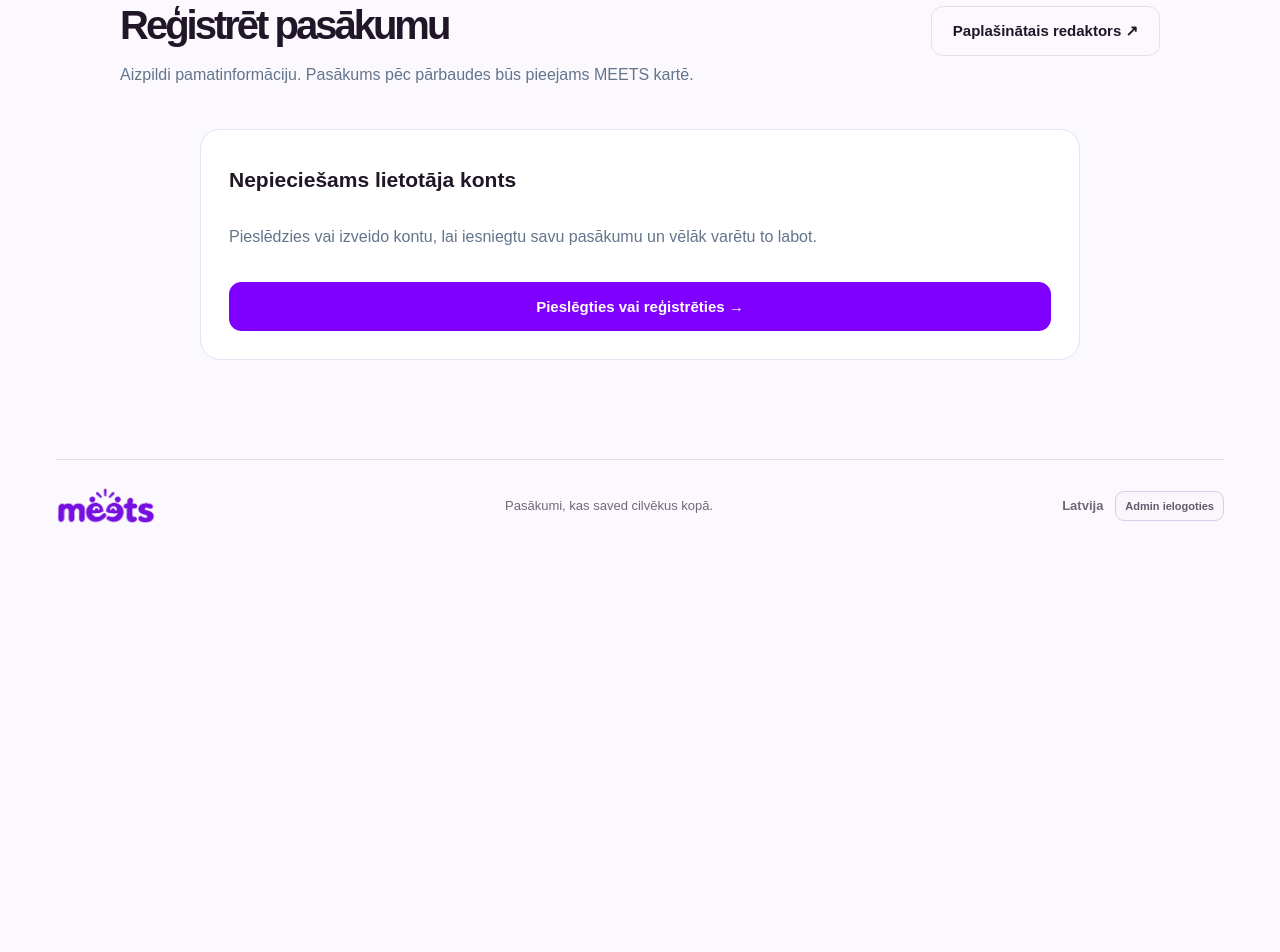
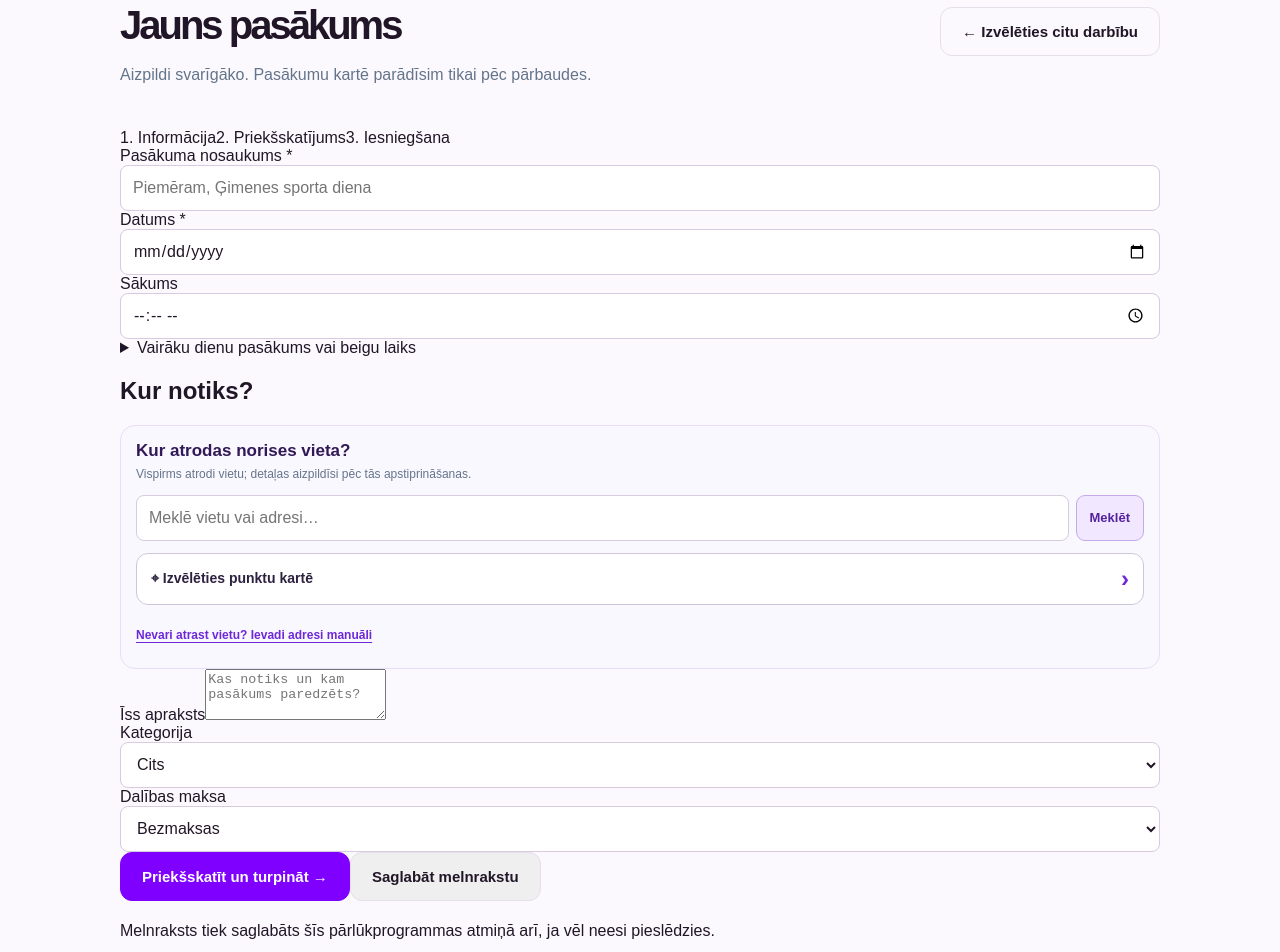
Before and after one commit to girtspolis1-sudo/meets-2, a Next.js app: page /registre-pasakumu/vienkarsi in a window 1280 px wide. Shown: the part 180-1132 px from the top of the page. Before the commit the page ends 800 px from the top, so only its background shows below. Built offline with nearby package versions, Linux system fonts and the light colour scheme.

Commit message:
feat: Luma-style event form, in-place signup, preview and local draft

```diff
--- a/app/registre-pasakumu/vienkarsi/page.jsx
+++ b/app/registre-pasakumu/vienkarsi/page.jsx
@@ -1,101 +1,199 @@
 'use client';
 import {useEffect,useState} from 'react';
 import Link from 'next/link';
+import {useSearchParams} from 'next/navigation';
+import {Suspense} from 'react';
 import VenueLocationPicker from '../../organizators/venue-location-picker.jsx';
+import {EVENT_CATEGORIES,QUICK_EVENT_EMPTY,EVENT_DRAFT_KEY,validateQuickEvent,copyEventDraft,isCoordinatePair} from '../../../lib/event-entry.js';
 
 const SESSION='meets_user_session_v1';
-const BLANK={title:'',description:'',category:'Cits',date_from:'',date_to:'',time_from:'',time_to:'',venue_name:'',address:'',latitude:'',longitude:'',price_status:'free'};
-const CATEGORIES=['Mūzika un dejas','Teātris un kino','Kultūra','Sports','Ģimenēm','Izstādes','Tirdziņi','Izglītība','Cits'];
-function sessionRead(){try{return JSON.parse(localStorage.getItem(SESSION)||'null');}catch{return null;}}
-export default function QuickEventPage(){
- const [account,setAccount]=useState(null),[ready,setReady]=useState(false),[organizations,setOrganizations]=useState([]),[organization,setOrganization]=useState(''),[form,setForm]=useState(BLANK);
- const [busy,setBusy]=useState(false),[error,setError]=useState(''),[success,setSuccess]=useState('');
- async function call(action,data={},session=account){
-  const res=await fetch('/api/organizer',{method:'POST',headers:{'Content-Type':'application/json'},cache:'no-store',body:JSON.stringify({action,token:session?.access_token,...data})});
-  const payload=await res.json();if(!res.ok)throw Error(payload.error||'Darbība neizdevās.');
-  return payload;
+const DEFAULT={...QUICK_EVENT_EMPTY};
+function savedSession(){try{return JSON.parse(localStorage.getItem(SESSION)||'null');}catch{return null;}}
+function safeSavedDraft(){try{const value=JSON.parse(localStorage.getItem(EVENT_DRAFT_KEY)||'null');return value&&typeof value==='object'&&!Array.isArray(value)?Object.fromEntries(Object.keys(DEFAULT).map(k=>[k,value[k]??DEFAULT[k]])):null;}catch{return null;}}
+function prettyDate(date){if(!date)return 'Nav norādīts';const [y,m,d]=date.split('-');return d+'.'+m+'.'+y;}
+function Authentication({onSuccess}){
+ const [mode,setMode]=useState('login'),[email,setEmail]=useState(''),[password,setPassword]=useState(''),[repeat,setRepeat]=useState(''),[busy,setBusy]=useState(false),[error,setError]=useState(''),[show,setShow]=useState(false);
+ async function submit(event){
+  event.preventDefault();setError('');
+  if(mode==='register'&&password!==repeat){setError('Paroles nesakrīt.');return;}
+  setBusy(true);
+  try{
+   const response=await fetch('/api/account',{method:'POST',headers:{'Content-Type':'application/json'},body:JSON.stringify({action:mode,email:email.trim(),password}),cache:'no-store'});
+   const data=await response.json();
+   if(!response.ok)throw Error(data.error||'Neizdevās pieslēgties.');
+   if(!data.access_token){setError('Konts izveidots. Pārbaudi e-pasta apstiprināšanas ziņu un pēc tam pieslēdzies.');setMode('login');return;}
+   localStorage.setItem(SESSION,JSON.stringify({...data,expires_at:Date.now()+(data.expires_in||3600)*1000}));
+   window.dispatchEvent(new Event('meets-user-changed'));onSuccess(data);
+  }catch(e){setError(e.message);}finally{setBusy(false);}
+ }
+ return <div className="quick-flow-auth"><h2>{mode==='register'?'Izveidot MEETS kontu':'Pieslēgties un turpināt'}</h2>
+  <p className="meets-muted">Tava aizpildītā pasākuma informācija paliks saglabāta. Pieslēgšanās nepieciešama tikai iesniegšanai.</p>
+  <form onSubmit={submit} className="quick-flow-stack">
+   <label>E-pasts<input type="email" autoComplete="email" required maxLength={254} value={email} onChange={e=>setEmail(e.target.value)}/></label>
+   <label>Parole<input type={show?'text':'password'} autoComplete={mode==='login'?'current-password':'new-password'} required minLength={8} maxLength={128} value={password} onChange={e=>setPassword(e.target.value)}/></label>
+   {mode==='register'&&<label>Atkārtot paroli<input type={show?'text':'password'} required minLength={8} maxLength={128} value={repeat} onChange={e=>setRepeat(e.target.value)}/></label>}
+   <label className="quick-flow-check"><input type="checkbox" checked={show} onChange={e=>setShow(e.target.checked)}/> Rādīt paroli</label>
+   <button type="submit" className="button primary" disabled={busy}>{busy?'Pārbauda…':mode==='register'?'Izveidot kontu un turpināt':'Pieslēgties →'}</button>
+  </form>
+  <button type="button" className="button" onClick={()=>{setMode(v=>v==='login'?'register':'login');setError('');}}>{mode==='login'?'Vēl nav konta? Reģistrēties':'Man jau ir konts'}</button>
+  {error&&<p className="meets-inline-error" role="alert">{error}</p>}
+ </div>;
+}
+function SimpleEventFlow(){
+ const params=useSearchParams();
+ const [form,setForm]=useState(DEFAULT),[restored,setRestored]=useState(false),[account,setAccount]=useState(null),[orgs,setOrgs]=useState([]),[orgId,setOrgId]=useState(''),[venues,setVenues]=useState([]);
+ const [stage,setStage]=useState('edit'),[saveVenue,setSaveVenue]=useState(false),[expanded,setExpanded]=useState(false),[busy,setBusy]=useState(false),[error,setError]=useState(''),[notice,setNotice]=useState(''),[submitted,setSubmitted]=useState(null);
+ const [refreshKey,setRefreshKey]=useState(0);
+ const selectedVenue=venues.find(v=>v.id===form.venue_id&&v.organization_id===orgId);
+ async function call(action,payload={},token=account?.access_token){
+  const response=await fetch('/api/organizer',{method:'POST',headers:{'Content-Type':'application/json'},body:JSON.stringify({action,token,...payload}),cache:'no-store'});
+  const data=await response.json();if(!response.ok)throw Error(data.error||'Neizdevās saglabāt.');return data;
+ }
+ async function load(account){
+  const result=await call('list',{},account.access_token);
+  setAccount(account);setOrgs(result.organizations||[]);setVenues(result.venues||[]);
+  setOrgId(before=>result.organizations?.some(o=>o.id===before)?before:(params.get('org')&&result.organizations?.some(o=>o.id===params.get('org'))?params.get('org'):result.organizations?.[0]?.id||''));
+  return result;
  }
  useEffect(()=>{
   let active=true;
+  const draft=safeSavedDraft();
+  if(draft)setForm(draft);
+  setRestored(true);
   (async()=>{
-   const current=sessionRead();
-   if(!current?.access_token){if(active)setReady(true);return;}
+   let session=savedSession();
+   if(!session?.access_token)return;
    try{
-    let session=current, result;
-    try{result=await call('list',{},session);}
+    let result;
+    try{result=await call('list',{},session.access_token);}
     catch{
-     if(!session.refresh_token)throw Error('Sesija ir beigusies.');
-     const r=await fetch('/api/account',{method:'POST',headers:{'Content-Type':'application/json'},body:JSON.stringify({action:'refresh',token:session.refresh_token})});
-     if(!r.ok)throw Error('Sesija ir beigusies.');
-     session=await r.json();localStorage.setItem(SESSION,JSON.stringify(session));
-     result=await call('list',{},session);
+     if(!session.refresh_token)throw Error('expired');
+     const renewed=await fetch('/api/account',{method:'POST',headers:{'Content-Type':'application/json'},body:JSON.stringify({action:'refresh',token:session.refresh_token})});
+     if(!renewed.ok)throw Error('expired');
+     session=await renewed.json();
+     localStorage.setItem(SESSION,JSON.stringify({...session,expires_at:Date.now()+(session.expires_in||3600)*1000}));
+     result=await call('list',{},session.access_token);
     }
-    if(active){setAccount(session);setOrganizations(result.organizations||[]);setOrganization(result.organizations?.[0]?.id||'');}
-   }catch(e){if(active)setError(e.message);}
-   finally{if(active)setReady(true);}
+    if(!active)return;
+    setAccount(session);setOrgs(result.organizations||[]);setVenues(result.venues||[]);
+    const requested=params.get('org');
+    const chosen=result.organizations?.find(o=>o.id===requested)?.id||result.organizations?.[0]?.id||'';
+    setOrgId(chosen);
+    const copied=params.get('copy');
+    if(copied){
+     const original=result.submissions?.find(e=>e.id===copied&&e.organization_id===chosen);
+     if(original){setForm(copyEventDraft(original));setNotice('Izveidota iepriekšējā pasākuma kopija. Norādi jaunus datumus un pārbaudi vietu.');}
+     else setError('Norādītais pasākums nav pieejams kopēšanai tavā organizācijā.');
+    }else{
+     const venueId=params.get('venue');
+     const venue=result.venues?.find(v=>v.id===venueId&&v.organization_id===chosen);
+     if(venue&&!draft)setForm(f=>({...f,venue_id:venue.id,venue_name:venue.name,address:venue.address||'',latitude:venue.latitude??'',longitude:venue.longitude??''}));
+    }
+   }catch{if(active)setAccount(null);}
   })();
   return()=>{active=false;};
- },[]);
- async function submit(e){
-  e.preventDefault();setError('');setSuccess('');
-  if(!account){setError('Pieslēdzies MEETS kontā.');return;}
-  const d=form.date_from,to=form.date_to;
-  if(to&&to<d){setError('Beigu datums nevar būt pirms sākuma datuma.');return;}
-  if(!form.venue_name.trim()||!form.address.trim()&&!(form.latitude!==''&&form.longitude!=='')){
-   setError('Norādi norises vietu un adresi vai punktu kartē.');return;
-  }
-  setBusy(true);
+ },[refreshKey]);
+ useEffect(()=>{if(restored&&stage!=='done'){try{localStorage.setItem(EVENT_DRAFT_KEY,JSON.stringify(form));}catch{}}},[form,restored,stage]);
+ function update(field,value){setForm(before=>({...before,[field]:value}));setError('');}
+ function choose(place){
+  const owned=venues.find(v=>v.id===place.venueId&&v.organization_id===orgId);
+  setForm(before=>({...before,venue_id:owned?.id||'',venue_name:owned?.name||place.name||before.venue_name,
+    address:owned?.address||place.address||'',latitude:owned?.latitude??place.latitude??'',longitude:owned?.longitude??place.longitude??''}));
+  setSaveVenue(false);setError('');
+ }
+ function switchOrg(value){setOrgId(value);setSaveVenue(false);
+  if(form.venue_id&&!venues.some(v=>v.id===form.venue_id&&v.organization_id===value))
+   setForm(f=>({...f,venue_id:''}));
+ }
+ function preview(){
+  const message=validateQuickEvent(form);
+  if(message){setError(message);return;}
+  setError('');setStage('preview');window.scrollTo({top:0,behavior:'smooth'});
+ }
+ function startAuth(){setStage('auth');window.scrollTo({top:0,behavior:'smooth'});}
+ async function save(status='pending_review'){
+  if(!account)return startAuth();
+  const message=validateQuickEvent(form);
+  if(message){setError(message);setStage('edit');return;}
+  setBusy(true);setError('');
   try{
-   let id=organization;
-   if(!id){
-    const created=await call('createOrganization',{name:'Mans pasākumu profils',kind:'organizer'});
-    id=created.item.id;setOrganization(id);setOrganizations([{...created.item},...organizations]);
+   let chosen=orgId;
+   if(!chosen){
+    const created=await call('createOrganization',{name:'Mani pasākumi',kind:'organizer'});
+    chosen=created.item.id;setOrgId(chosen);setOrgs(o=>[created.item,...o]);
    }
-   await call('saveEvent',{...form,organization_id:id,schedule_kind:form.date_to&&form.date_to!==form.date_from?'ongoing':'once',status:'pending_review'});
-   setSuccess('Pasākums ir iesniegts MEETS pārbaudei. Kartē tas parādīsies pēc apstiprināšanas.');
-   setForm(BLANK);
-  }catch(e){setError(e.message);}
+   const result=await call('saveEvent',{...form,organization_id:chosen,venue_id:venues.some(v=>v.id===form.venue_id&&v.organization_id===chosen)?form.venue_id:null,
+     save_venue:saveVenue, schedule_kind:form.date_to&&form.date_to!==form.date_from?'ongoing':'once',status});
+   setSubmitted(result.item);setStage('done');
+   try{localStorage.removeItem(EVENT_DRAFT_KEY);}catch{}
+  }catch(e){setError(e.message);if(/sesija|Pieslēdzies/i.test(e.message))setStage('auth');}
   finally{setBusy(false);}
  }
- return <section className="meets-organizer-page">
-  <div className="meets-account-heading"><div><p className="eyebrow">MEETS · Vienkārša iesniegšana</p>
-   <h1>Reģistrēt pasākumu</h1><p className="meets-muted">Aizpildi pamatinformāciju. Pasākums pēc pārbaudes būs pieejams MEETS kartē.</p></div>
-   <Link className="button" href="/organizators">Paplašinātais redaktors ↗</Link></div>
-  <style>{`
-   .quick-event-form{max-width:880px;margin:24px auto;background:white;border:1px solid #e1e6f0;border-radius:20px;padding:28px;display:grid;gap:17px}
-   .quick-event-form label{display:grid;gap:6px;font-size:14px;font-weight:700}
-   .quick-event-form input,.quick-event-form textarea,.quick-event-form select{width:100%;min-width:0;padding:11px;border:1px solid #cad3df;border-radius:10px;font:inherit}
-   .quick-event-row{display:grid;grid-template-columns:repeat(2,minmax(0,1fr));gap:14px}
-   .quick-event-form h2{margin:10px 0 0;font-size:21px}
-   .quick-event-form .quick-help{font-size:13px;color:#667085;margin:0}
-   @media(max-width:600px){.quick-event-form{padding:16px}.quick-event-row{grid-template-columns:1fr}}
-  `}</style>
-  {!ready?<p role="status">Ielādē…</p>:!account?<div className="quick-event-form"><h2>Nepieciešams lietotāja konts</h2>
-   <p className="meets-muted">Pieslēdzies vai izveido kontu, lai iesniegtu savu pasākumu un vēlāk varētu to labot.</p>
-   <Link href="/mani-pasakumi" className="button primary">Pieslēgties vai reģistrēties →</Link></div>:
-   <form onSubmit={submit} className="quick-event-form">
-    {organizations.length>1&&<label>Organizators<select value={organization} onChange={e=>setOrganization(e.target.value)}>
-     {organizations.map(org=><option key={org.id} value={org.id}>{org.name}</option>)}</select></label>}
-    <h2>1. Par pasākumu</h2>
-    <label>Nosaukums *<input required maxLength={200} minLength={3} placeholder="Piemēram, Sporta diena Mārupē" value={form.title} onChange={e=>setForm(f=>({...f,title:e.target.value}))}/></label>
-    <label>Apraksts<textarea rows={3} maxLength={6000} placeholder="Kas notiks un kam paredzēts?" value={form.description} onChange={e=>setForm(f=>({...f,description:e.target.value}))}/></label>
-    <div className="quick-event-row"><label>Kategorija<select value={form.category} onChange={e=>setForm(f=>({...f,category:e.target.value}))}>
-     {CATEGORIES.map(c=><option key={c}>{c}</option>)}</select></label>
-     <label>Ieejas maksa<select value={form.price_status} onChange={e=>setForm(f=>({...f,price_status:e.target.value}))}>
-      <option value="free">Bezmaksas</option><option value="paid">Maksas</option><option value="mixed">Ir bezmaksas un maksas iespējas</option></select></label></div>
-    <h2>2. Kad notiek?</h2>
-    <div className="quick-event-row"><label>Datums no *<input type="date" required value={form.date_from} onChange={e=>setForm(f=>({...f,date_from:e.target.value}))}/></label>
-     <label>Datums līdz (ja vairākas dienas)<input type="date" min={form.date_from||undefined} value={form.date_to} onChange={e=>setForm(f=>({...f,date_to:e.target.value}))}/></label>
-     <label>Sākuma laiks<input type="time" value={form.time_from} onChange={e=>setForm(f=>({...f,time_from:e.target.value}))}/></label>
-     <label>Beigu laiks<input type="time" value={form.time_to} onChange={e=>setForm(f=>({...f,time_to:e.target.value}))}/></label></div>
-    <h2>3. Kur notiek?</h2><p className="quick-help">Sameklē adresi vai manuāli atzīmē punktu kartē. Šos datus izmantos MEETS publiskā karte.</p>
-    <VenueLocationPicker value={form} onSelect={place=>setForm(f=>({...f,venue_name:place.name||f.venue_name,address:place.address||f.address,latitude:place.latitude??'',longitude:place.longitude??''}))}/>
-    <label>Norises vietas nosaukums *<input required maxLength={200} value={form.venue_name} onChange={e=>setForm(f=>({...f,venue_name:e.target.value}))} placeholder="Skola, stadions, laukums…"/></label>
-    <label>Adrese<input maxLength={300} value={form.address} onChange={e=>setForm(f=>({...f,address:e.target.value}))} placeholder="Piemēram, Lielā iela 1, Mārupe"/></label>
-    <p className="quick-help">Pasākums tiek iesniegts pārbaudei, nevis publicēts uzreiz. Atkārtotiem pasākumiem un norises vietu pārvaldībai izmanto paplašināto redaktoru.</p>
-    <button type="submit" disabled={busy} className="button primary">{busy?'Saglabā…':'Iesniegt pasākumu pārbaudei →'}</button>
-   </form>}
-  {error&&<p role="alert" className="meets-inline-error">{error}</p>}
-  {success&&<div className="meets-organizer-success" role="status"><p>{success}</p><Link href="/organizators" className="button">Mani iesniegtie pasākumi ↗</Link></div>}
+ function restart(){setForm({...DEFAULT});setSubmitted(null);setSaveVenue(false);setStage('edit');setError('');setNotice('');localStorage.removeItem(EVENT_DRAFT_KEY);}
+ const venueChosen=Boolean(form.venue_id||form.address||isCoordinatePair(form));
+ return <section className="meets-organizer-page quick-flow">
+  <div className="meets-account-heading">
+   <div><p className="eyebrow">MEETS · Pasākuma pievienošana</p><h1>{stage==='done'?'Pasākums saglabāts':stage==='preview'?'Pārbaudi pasākumu':stage==='auth'?'Vēl viens solis':'Jauns pasākums'}</h1>
+    <p className="meets-muted">Aizpildi svarīgāko. Pasākumu kartē parādīsim tikai pēc pārbaudes.</p></div>
+   <Link className="button" href="/registre-pasakumu">← Izvēlēties citu darbību</Link>
+  </div>
+  {stage!=='done'&&<div className="quick-flow-progress" aria-label="Reģistrācijas progress">
+   <span className={stage==='edit'?'active':''}>1. Informācija</span><span className={stage==='preview'?'active':''}>2. Priekšskatījums</span><span className={stage==='auth'?'active':''}>3. Iesniegšana</span>
+  </div>}
+  {notice&&<p className="meets-organizer-success" role="status">{notice}</p>}
+  {error&&<p className="meets-inline-error" role="alert">{error}</p>}
+  {stage==='edit'&&<form className="quick-flow-card" onSubmit={e=>{e.preventDefault();preview();}}>
+   {orgs.length>1&&<label>Organizators<select value={orgId} onChange={e=>switchOrg(e.target.value)}>{orgs.map(org=><option key={org.id} value={org.id}>{org.name}</option>)}</select></label>}
+   <label>Pasākuma nosaukums *<input required minLength={3} maxLength={200} autoComplete="off" value={form.title} placeholder="Piemēram, Ģimenes sporta diena" onChange={e=>update('title',e.target.value)}/></label>
+   <div className="quick-flow-two"><label>Datums *<input required type="date" value={form.date_from} onChange={e=>update('date_from',e.target.value)}/></label>
+    <label>Sākums<input type="time" value={form.time_from} onChange={e=>update('time_from',e.target.value)}/></label></div>
+   <details className="quick-flow-details"><summary>Vairāku dienu pasākums vai beigu laiks</summary>
+    <div className="quick-flow-two"><label>Beigu datums<input type="date" min={form.date_from||undefined} value={form.date_to} onChange={e=>update('date_to',e.target.value)}/></label>
+     <label>Beigu laiks<input type="time" value={form.time_to} onChange={e=>update('time_to',e.target.value)}/></label></div>
+    <p className="meets-muted">Vairākas dienas nozīmē nepārtrauktu pasākumu. Atsevišķām nodarbībām izmanto paplašināto redaktoru.</p>
+   </details>
+   <h2>Kur notiks?</h2>
+   <VenueLocationPicker value={{name:form.venue_name,venueId:form.venue_id,address:form.address,latitude:form.latitude,longitude:form.longitude}}
+     existingVenues={venues.filter(v=>v.organization_id===orgId)} onSelect={choose}/>
+   {venueChosen&&<>
+    <label>Norises vietas nosaukums *<input required minLength={2} maxLength={200} value={form.venue_name} onChange={e=>update('venue_name',e.target.value)} placeholder="Parks, sporta centrs, skola…"/></label>
+    <label>Adrese<input maxLength={300} value={form.address} onChange={e=>update('address',e.target.value)}/></label>
+    {selectedVenue?<p className="quick-flow-note">✓ Izmantota tava saglabātā vieta “{selectedVenue.name}”.</p>:
+     <label className="quick-flow-check"><input type="checkbox" checked={saveVenue} onChange={e=>setSaveVenue(e.target.checked)}/>
+      Saglabāt šo vietu manā profilā nākamajiem pasākumiem</label>}
+   </>}
+   <label>Īss apraksts<textarea rows={3} maxLength={6000} value={form.description} placeholder="Kas notiks un kam pasākums paredzēts?" onChange={e=>update('description',e.target.value)}/></label>
+   <div className="quick-flow-two">
+    <label>Kategorija<select value={form.category} onChange={e=>update('category',e.target.value)}>{EVENT_CATEGORIES.map(x=><option key={x}>{x}</option>)}</select></label>
+    <label>Dalības maksa<select value={form.price_status} onChange={e=>update('price_status',e.target.value)}>
+     <option value="free">Bezmaksas</option><option value="paid">Maksas</option><option value="mixed">Daļēji maksas</option><option value="unknown">Nav zināms</option></select></label>
+   </div>
+   <div className="quick-flow-actions"><button className="button primary" type="submit">Priekšskatīt un turpināt →</button>
+    <button type="button" className="button" onClick={()=>{localStorage.setItem(EVENT_DRAFT_KEY,JSON.stringify(form));setNotice('Melnraksts saglabāts šajā ierīcē.');}}>Saglabāt melnrakstu</button></div>
+   <p className="quick-flow-note">Melnraksts tiek saglabāts šīs pārlūkprogrammas atmiņā arī, ja vēl neesi pieslēdzies.</p>
+  </form>}
+  {stage==='preview'&&<div className="quick-flow-card quick-flow-preview">
+   <p className="eyebrow">Tā redzēsi svarīgāko MEETS pasākumā</p>
+   <h2>{form.title}</h2>
+   <p><strong>📅 {prettyDate(form.date_from)}{form.date_to&&form.date_to!==form.date_from?' – '+prettyDate(form.date_to):''}</strong>
+    {form.time_from?' · '+form.time_from:''}{form.time_to?'–'+form.time_to:''}</p>
+   <p>⌖ {form.venue_name} · {form.address||'Vieta atzīmēta kartē'}</p>
+   <p>{form.description||'Apraksts nav norādīts.'}</p>
+   <div className="quick-flow-tags"><span>{form.category}</span><span>{({free:'Bezmaksas',paid:'Maksas',mixed:'Daļēji maksas',unknown:'Cena nav zināma'})[form.price_status]}</span></div>
+   {saveVenue&&<p className="quick-flow-note">✓ Vietu saglabāsim tavā profilā turpmākai izmantošanai.</p>}
+   <p className="meets-muted">Pēc iesniegšanas ieraksts tiks pārbaudīts. Tas nekļūs publisks automātiski.</p>
+   <div className="quick-flow-actions"><button className="button" type="button" onClick={()=>setStage('edit')}>← Labot informāciju</button>
+    <button className="button primary" type="button" disabled={busy} onClick={()=>account?save('pending_review'):startAuth()}>{busy?'Saglabā…':'Iesniegt pārbaudei →'}</button>
+    {account&&<button type="button" className="button" disabled={busy} onClick={()=>save('draft')}>Saglabāt kā privātu melnrakstu</button>}</div>
+  </div>}
+  {stage==='auth'&&<div className="quick-flow-card"><Authentication onSuccess={async value=>{try{await load(value);setStage('preview');setError('');}catch{setError('Pieslēgšanās veiksmīga, bet organizatora datus neizdevās ielādēt.');}}}/>
+   <button className="button" type="button" onClick={()=>setStage('preview')}>← Atpakaļ pie priekšskatījuma</button></div>}
+  {stage==='done'&&<div className="quick-flow-card"><div className="quick-flow-success">✓</div>
+   <h2>{submitted?.status==='draft'?'Melnraksts saglabāts':'Pasākums nosūtīts pārbaudei!'}</h2>
+   <p>{form.title}</p><p className="meets-muted">{submitted?.status==='draft'?'Melnrakstu varēsi turpināt organizatora kabinetā.':'Kartē tas parādīsies pēc administratora apstiprināšanas.'}</p>
+   <div className="quick-flow-actions"><button type="button" className="button primary" onClick={restart}>+ Pievienot nākamo pasākumu</button>
+    <Link className="button" href="/organizators">Mani iesniegumi →</Link></div></div>}
+  <p className="quick-flow-bottom"><Link href="/organizators">Paplašinātā organizatora vide</Link> · <Link href="/registre-vietu">Pievienot pastāvīgu norises vietu</Link></p>
  </section>;
 }
+export default function SimpleEventPage(){return <Suspense fallback={<p role="status">Ielādē formu…</p>}><SimpleEventFlow/></Suspense>;}
```
